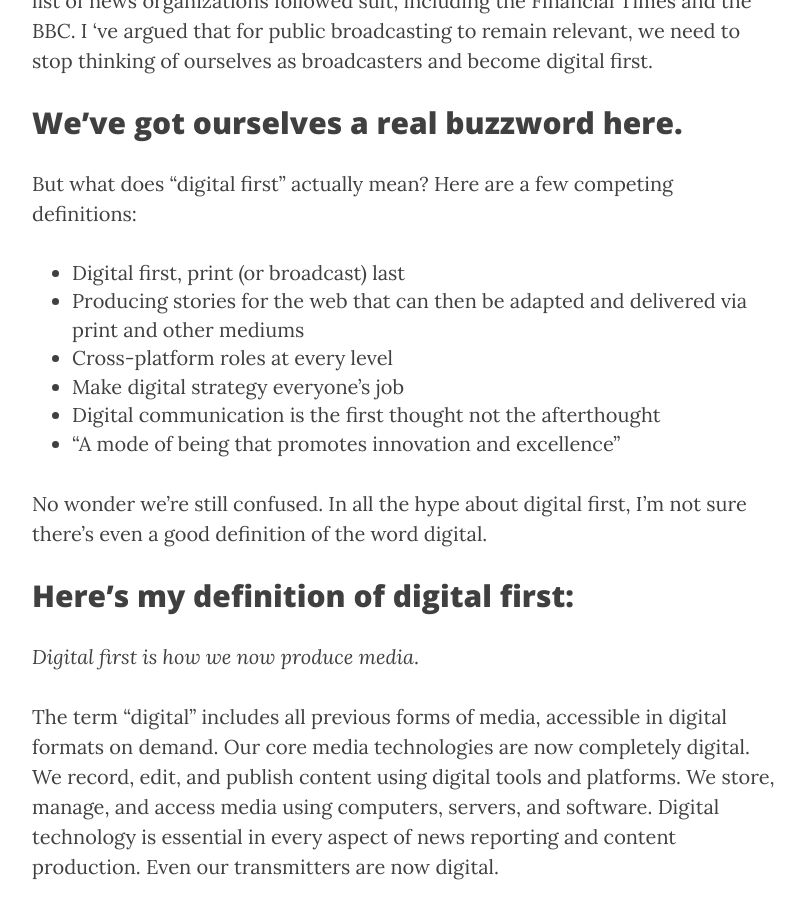
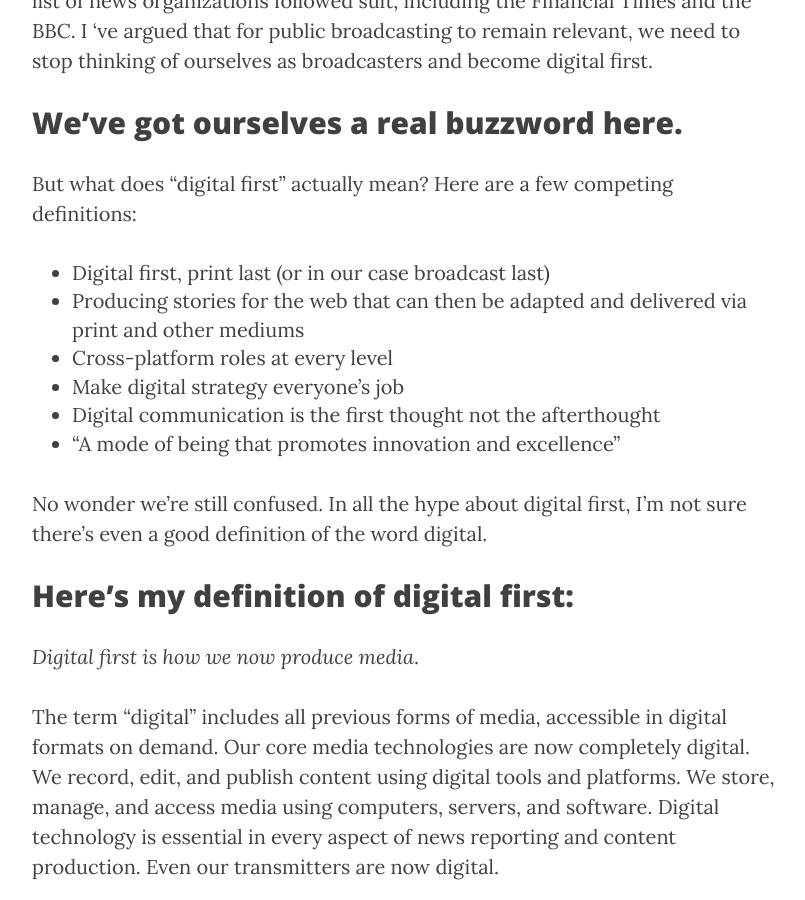
Before and after one commit to jackbrighton/jackbrighton.github.io, a Jekyll site: the page built from _posts/2015-05-25-what-is-digital-first.md, in a window 1280 px wide and 900 px high, scrolled down 686 px. Shown: the whole window, without its empty margins (233-1038 px from the left). Built offline with Jekyll 4.4.1, drawn with Linux system fonts in a browser that asks for light colours; nearby versions of some CDN libraries.

Commit message:
minor edit

```diff
--- a/_posts/2015-05-25-what-is-digital-first.md
+++ b/_posts/2015-05-25-what-is-digital-first.md
@@ -13,7 +13,7 @@ The term “digital first” first gained currency in June 2011 when [the publis
 
 But what does “digital first” actually mean? Here are a few competing definitions:
 
-- [Digital first, print (or broadcast) last](http://www.inma.org/blogs/integrated-advertising-sales/post.cfm/so-what-soes-digital-first-really-mean)
+- [Digital first, print last (or in our case broadcast last)](http://www.inma.org/blogs/integrated-advertising-sales/post.cfm/so-what-soes-digital-first-really-mean)
 - [Producing stories for the web that can then be adapted and delivered via print and other mediums](http://www.epublishing.com/blogs/1-the-epublishing-blog/post/256-the-digital-first-publishing-strategy--it-s-about-time-)
 - [Cross-platform roles at every level](https://www.journalism.co.uk/news/key-lessons-from-digital-first-magazine-leaders/s2/a554179/)
 - [Make digital strategy everyone's job](http://www.huffingtonpost.com/vala-afshar/digital-first_b_4975207.html)
```
